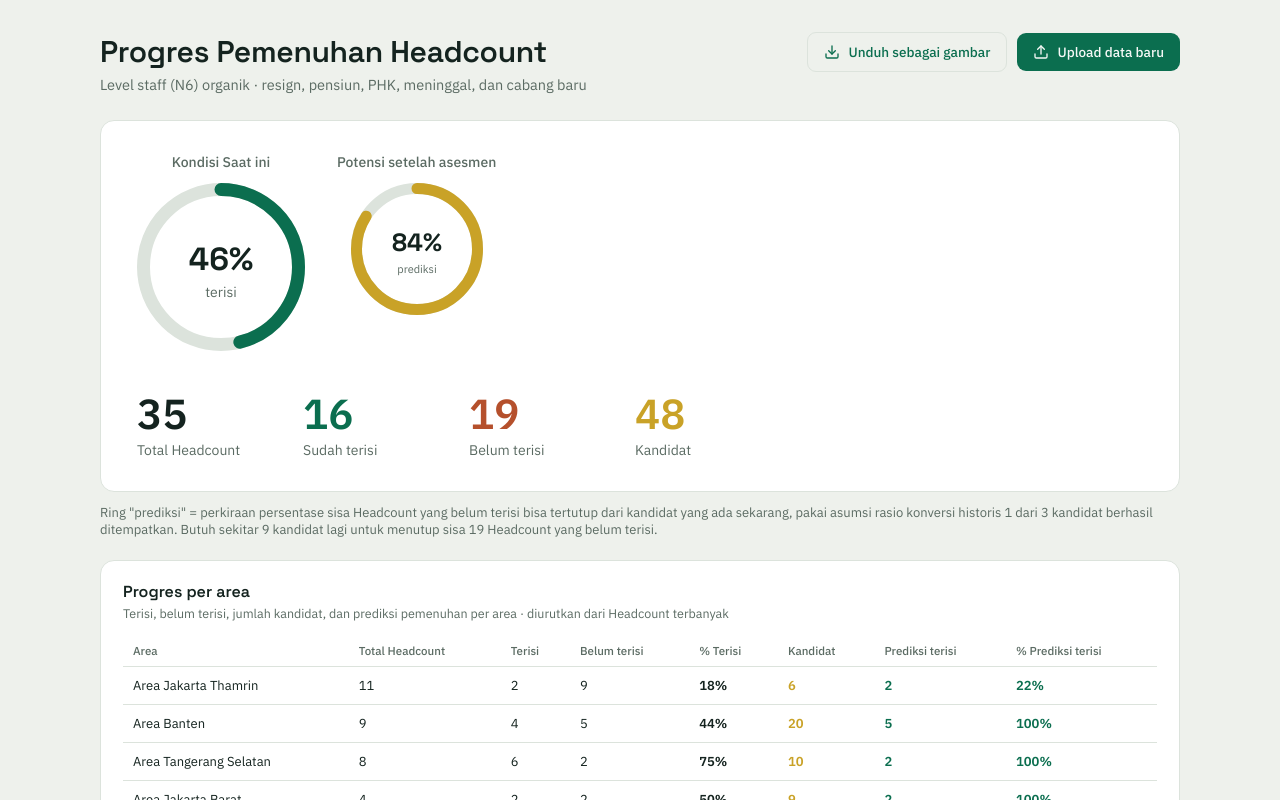
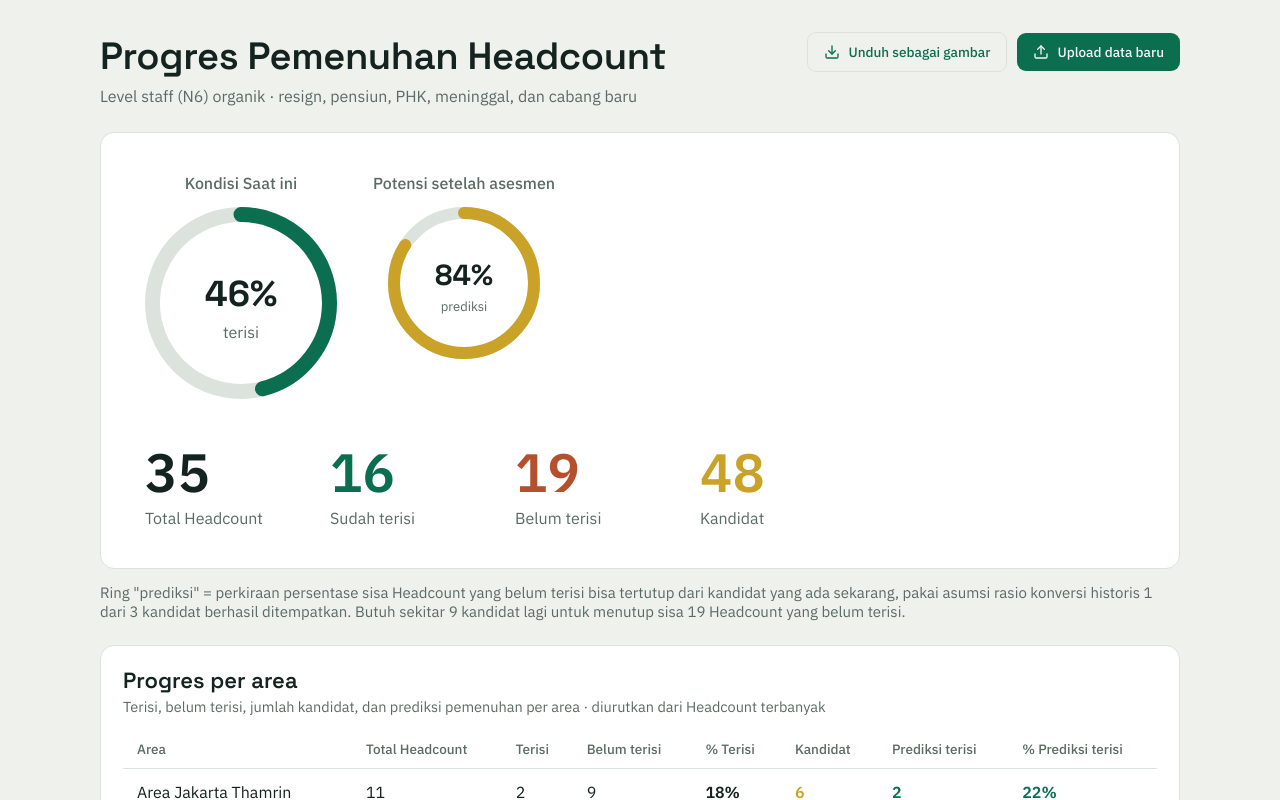
Before and after one commit to regional4jakarta1/replacementpegawai, a React (Vite) app: page / in a window 1280 px wide. Shown: the top 800 px of the page. Built offline with nearby package versions, Linux system fonts and the light colour scheme; no server answers; the database is empty.

Commit message:
Add files via upload

```diff
--- a/src/App.jsx
+++ b/src/App.jsx
@@ -367,6 +367,13 @@ export default function App() {
       const clone = node.cloneNode(true);
       clone.querySelectorAll('.hc-header-actions, input[type="file"], .hc-toast, .hc-error, .hc-col-toggle').forEach((el) => el.remove());
       clone.querySelectorAll('.hc-table-scroll').forEach((el) => { el.style.overflow = 'visible'; });
+      // Kalau diakses dari HP, ada aturan tampilan "mode HP" yang otomatis
+      // aktif berdasarkan lebar layar HP-nya, bukan lebar clone ini. Dipaksa
+      // pakai tampilan "mode desktop" biar hasil gambarnya selalu konsisten.
+      clone.querySelectorAll('.hc-hero').forEach((el) => {
+        el.style.flexDirection = 'row';
+        el.style.alignItems = 'center';
+      });
       clone.style.margin = '0';
 
       // Tempel clone-nya di luar layar (gak keliatan sama sekali oleh user)
@@ -552,11 +559,11 @@ export default function App() {
           <div className="hc-rings">
             <div className="hc-ring-block">
               <p className="hc-ring-title">Kondisi Saat ini</p>
-              <ProgressRing pct={stats.pct} color="#0B6E4F" label="terisi" size={168} stroke={13} />
+              <ProgressRing pct={stats.pct} color="#0B6E4F" label="terisi" size={192} stroke={15} />
             </div>
             <div className="hc-ring-block">
               <p className="hc-ring-title">Potensi setelah asesmen</p>
-              <ProgressRing pct={stats.predictedFillPct} color="#C9A227" label="prediksi" size={132} stroke={11} />
+              <ProgressRing pct={stats.predictedFillPct} color="#C9A227" label="prediksi" size={152} stroke={12} />
             </div>
           </div>
           <div className="hc-chips">
@@ -585,7 +592,7 @@ export default function App() {
             : ' Kandidat yang ada saat ini diperkirakan cukup untuk menutup sisa Headcount yang belum terisi.'}
         </p>
 
-        <section className="hc-panel">
+        <section className="hc-panel hc-panel-lg">
           <div className="hc-panel-header">
             <h2>Progres per area</h2>
             <p className="hc-panel-sub">
--- a/src/styles.css
+++ b/src/styles.css
@@ -50,13 +50,13 @@ h1, h2, .hc-numeric {
   margin-bottom: 26px;
 }
 .hc-title {
-  font-size: 30px;
+  font-size: 38px;
   font-weight: 600;
-  margin: 0 0 4px 0;
+  margin: 0 0 6px 0;
   letter-spacing: -0.01em;
 }
 .hc-subtitle {
-  font-size: 14.5px;
+  font-size: 16px;
   color: var(--muted);
   margin: 0;
 }
@@ -95,28 +95,28 @@ h1, h2, .hc-numeric {
 .hc-hero {
   display: flex;
   align-items: center;
-  gap: 40px;
+  gap: 44px;
   background: var(--card);
   border: 1px solid var(--border);
   border-radius: 14px;
-  padding: 32px 36px;
+  padding: 40px 44px;
   margin-bottom: 8px;
   flex-wrap: wrap;
 }
 .hc-rings {
   display: flex;
   align-items: flex-start;
-  gap: 32px;
+  gap: 36px;
   flex-wrap: wrap;
 }
 .hc-ring-block {
   display: flex;
   flex-direction: column;
   align-items: center;
-  gap: 12px;
+  gap: 14px;
 }
 .hc-ring-title {
-  font-size: 14px;
+  font-size: 16px;
   font-weight: 500;
   color: var(--muted);
   margin: 0;
@@ -133,11 +133,11 @@ h1, h2, .hc-numeric {
 }
 .hc-ring-label { fill: var(--muted); }
 
-.hc-chips { display: flex; gap: 36px; flex-wrap: wrap; }
-.hc-chip { min-width: 130px; }
+.hc-chips { display: flex; gap: 40px; flex-wrap: wrap; }
+.hc-chip { min-width: 145px; }
 .hc-chip-value {
   display: block;
-  font-size: 42px;
+  font-size: 54px;
   font-weight: 700;
   line-height: 1.1;
 }
@@ -146,14 +146,14 @@ h1, h2, .hc-numeric {
 .hc-chip-value.is-gold { color: var(--gold); }
 .hc-chip-label {
   display: block;
-  font-size: 14px;
+  font-size: 16px;
   color: var(--muted);
-  margin-top: 4px;
+  margin-top: 6px;
 }
 .hc-hero-note {
-  font-size: 13px;
+  font-size: 15px;
   color: var(--muted);
-  margin: 12px 0 22px 0;
+  margin: 14px 0 24px 0;
 }
 
 .hc-panel {
@@ -166,6 +166,13 @@ h1, h2, .hc-numeric {
 .hc-panel-header { margin-bottom: 14px; }
 .hc-panel-header h2 { font-size: 16px; font-weight: 600; margin: 0 0 3px 0; }
 .hc-panel-sub { font-size: 12.5px; color: var(--muted); margin: 0; }
+
+/* "Progres per area" ditampilin lebih gede dibanding tabel rincian "Belum
+   terisi", biar enak dibaca sebagai ringkasan laporan. */
+.hc-panel-lg .hc-panel-header h2 { font-size: 22px; }
+.hc-panel-lg .hc-panel-sub { font-size: 14.5px; }
+.hc-panel-lg .hc-table th { font-size: 13.5px; padding: 10px 14px; }
+.hc-panel-lg .hc-table td { font-size: 16px; padding: 13px 14px; }
 
 .hc-table-scroll { overflow-x: auto; }
 .hc-table { width: 100%; border-collapse: collapse; font-size: 13px; }
```
